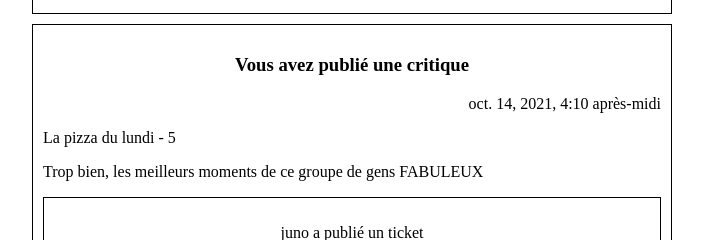
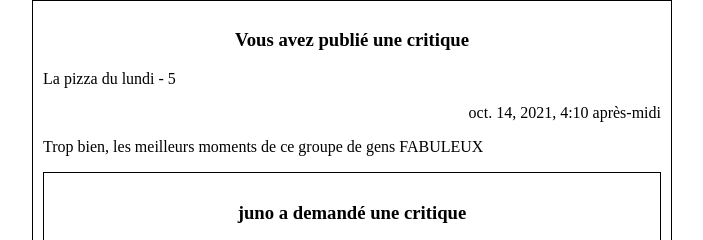
Before and after one commit to mjeammet/DAPY-P9_LITReview, a Django app: page /feed in a window 1280 px wide. Shown: the part 512-752 px from the top of the page, without its empty margins (288-991 px from the left). Run offline with Django 3.2, Linux system fonts and the light colour scheme; a user stored in the database is signed in; data comes from the database, SQL or seed files in the repository; both versions use the stored data as it was after the commit.

Commit message:
reviews uri and snippets buttons

```diff
--- a/LITReview/urls.py
+++ b/LITReview/urls.py
@@ -40,7 +40,7 @@ urlpatterns = [
     path('subscriptions/', reviews_webapp.views.SubscriptionPageView.as_view(), name='subscriptions'),
     path('posts/', reviews_webapp.views.PostsPageView.as_view(), name='posts'),
     path('ticket/<ticket_id>', reviews_webapp.views.TicketPageView.as_view(), name='ticket'),
-    path('review/<post_id>', reviews_webapp.views.PostPageView.as_view(), name='review'),
+    path('ticket/<ticket_id>/review/', reviews_webapp.views.ReviewPageView.as_view(), name='review'),
 ]
 
 if settings.DEBUG:
--- a/reviews_webapp/templates/reviews_webapp/feed.html
+++ b/reviews_webapp/templates/reviews_webapp/feed.html
@@ -4,11 +4,11 @@
 <h1>Bonjour, {{ user }} !</h1>
 <p>
     <button><a href="{% url 'ticket' ticket_id='new' %}">Demander une critique</a></button>
-    <button><a href="{% url 'review' post_id='new' %}">Créer une critique</a></button>
+    <button><a href="{% url 'review' ticket_id='new' %}">Créer une critique</a></button>
 </p>
 {% for post in posts %}
     {% if post.content_type == 'TICKET' %}
-        {% include 'reviews_webapp/includes/ticket_snippet.html' %}
+        {% include 'reviews_webapp/includes/ticket_snippet.html' with reviews_allowed=True %}
     {% elif post.content_type == "REVIEW" %}
         {% include 'reviews_webapp/includes/review_snippet.html' %}
     {% endif %}
--- a/reviews_webapp/templates/reviews_webapp/includes/review_snippet.html
+++ b/reviews_webapp/templates/reviews_webapp/includes/review_snippet.html
@@ -4,19 +4,18 @@
     {% else %}
         <h3>{{ post.user }} a publié une critique</h3>
     {% endif %}
+    <p style="text-align: left;">{{ post.headline }} - {{ post.rating }}</p>
     <p style="text-align: right;">{{ post.time_created }}</p>
-    <p style="text-align: left;">{{ post.headline }} - {{ post.rating }}</p>
     <p style="text-align: left;">{{ post.body }}</p>
 
-    <div class='post_box'>
-        {% if post.ticket.user == user %}
-            <p>Vous avez publié un ticket</p>
-        {% else %}
-            <p>{{ post.ticket.user }} a publié un ticket</p>
-        {% endif %}
-        <p style="text-align: right;">{{ post.ticket.time_created }}</p>
-        <p style="text-align: left;">{{ post.ticket.title }}</p>
-        <p style="text-align: left;">{{ post.ticket.description }}</p>
-        <img src="/media/{{ post.ticket.image }}" alt="{{ post.ticket.title }}" width="150px">
-    </div>
+    {% include 'reviews_webapp/includes/ticket_snippet.html' with post=post.ticket editable=False %}
+
+    {% if editable %}
+        <form action=""  method="post">
+            {% csrf_token %}
+            <button><a href="{% url 'review' ticket_id=post.ticket.id %}"></a>Modifier</button>
+            <button type="submit" name="post_id" value="{{ post.id }}" >Supprimer</button>
+            <!-- <input type="submit" value="{{post.id}}" name="" id="{{post.id}}"> -->
+        </form>
+    {% endif %}
 </div>
--- a/reviews_webapp/templates/reviews_webapp/includes/ticket_snippet.html
+++ b/reviews_webapp/templates/reviews_webapp/includes/ticket_snippet.html
@@ -1,15 +1,30 @@
 <div class='post_box'>
     {% if post.user == user %}
-        <h3>Vous avez publié un ticket</h3>
+        <h3>Vous avez demandé une critique</h3>
     {% else %}
-        <h3>{{ post.user }} a publié un ticket</h3>
+        <h3>{{ post.user }} a demandé une critique</h3>
     {% endif %}
-    <p style="text-align: right;">{{ post.time_created }}</p>
-    <p style="text-align: left;">{{ post.title }}</p>
-    <p style="text-align: left;">{{ post.description }}</p>
-    <img src="/media/{{ post.image }}" alt="{{ post.title }}" width="150px">
+    <div style="display: flex; width: 100%">
+        <img style="align-self: flex-start; padding: 20px;" src="/media/{{ post.image }}" alt="{{ post.title }}" width="200px">
+        <div style="width: 100%">
+            <p style="text-align: left;">{{ post.title }}</p>
+            <p style="text-align: right;">{{ post.time_created }}</p>
+            <p style="text-align: left;">{{ post.description }}</p>
+        </div>
+    </div>
+    {% if reviews_allowed %}
+        <!-- if has review and request.url = feed ? -->
+        <p>
+            <button href="{% url 'review' ticket_id=post.id %}">Créer une critique</button>
+        </p>
+    {% endif %}
+    {% if editable %}
     <!-- if has review and request.url = feed ? -->
-    <p>
-        <button>Créer une critique</button>
-    </p>
+    <form action=""  method="post">
+        {% csrf_token %}
+        <button><a href="{% url 'ticket' ticket_id=post.id %}">Modifier</a></button>
+        <button type="submit" name="post_id" value="{{ post.id }}" >Supprimer</button>
+        <!-- <input type="submit" value="{{post.id}}" name="" id="{{post.id}}"> -->
+    </form>
+{% endif %}
 </div>
--- a/reviews_webapp/templates/reviews_webapp/ticket.html
+++ b/reviews_webapp/templates/reviews_webapp/post_details.html
@@ -8,6 +8,7 @@
         <input type="submit">
     </form>
 </div>
+{% if review_form %}
     <div class="post_box">
         <form action="" method="post" enctype="multipart/form-data">
             {% csrf_token %}
@@ -15,4 +16,6 @@
             <input type="submit">
         </form>
     </div>
+{% endif %}
+
 {% endblock content %}
--- a/reviews_webapp/views.py
+++ b/reviews_webapp/views.py
@@ -91,7 +91,7 @@ class SubscriptionPageView(LoginRequiredMixin, View):
 
 class TicketPageView(LoginRequiredMixin, View):
     """A view to create or update tickets."""
-    template = 'reviews_webapp/ticket.html'
+    template = 'reviews_webapp/post_details.html'
 
     def get(self, request, ticket_id):
         if ticket_id == "new":
@@ -131,34 +131,37 @@ class TicketPageView(LoginRequiredMixin, View):
             return self.get(request, ticket_id)
 
 
-class PostPageView(LoginRequiredMixin, View):
+class ReviewPageView(LoginRequiredMixin, View):
     """A view to create or update tickets."""
-    template = 'reviews_webapp/ticket.html'
+    template = 'reviews_webapp/review_details.html'
 
-    def get(self, request, post_id):
-        if post_id == "new":
+    def get(self, request, ticket_id):
+        ticket = Ticket.objects.get(pk=ticket_id)
+        review = Review.objects.get(ticket__id=ticket_id)
+        if review == "new":
             context = {
                 'title': "Ecrire une critique",
-                'ticket_form': TicketForm(),
+                'ticket_id': ticket_id,
+                # 'ticket_form': TicketForm(instance = ticket),
                 'review_form': ReviewForm(),
             }
             return render(request, self.template, context)
         else:
-            review = Review.objects.get(pk=post_id)
             context = {
                 "title": "Modifier une critique",
-                'ticket_form': TicketForm(),
+                'ticket': ticket,
+                # 'ticket_form': TicketForm(instance = ticket),
                 'review_form': ReviewForm(
                     initial={
-                        'title': review.title,
-                        'description': review.description,
-                        'image': review.image,
+                        'title': review.headline,
+                        'description': review.body,
+                        # 'image': review.image,
                         })
             }
             return render(request, self.template, context)
 
-    def post(self, request, post_id):
-        if post_id == "new":
+    def post(self, request, ticked_id, review_id):
+        if review_id == "new":
             ticket_form = TicketForm(request.POST, request.FILES)
             review_form = ReviewForm(request.POST)
             if all(ticket_form.is_valid(), review_form.is_valid()):
@@ -169,12 +172,12 @@ class PostPageView(LoginRequiredMixin, View):
                 review.save()
                 return redirect('posts')
         else:
-            review = Review.objects.get(pk=post_id)
+            review = Review.objects.get(pk=review_id)
             form = ReviewForm(request.POST, request.FILES, instance = review)
             if form.is_valid():
                 review = form.save(commit=False)
                 review.save()
-            return self.get(request, post_id)
+            return self.get(request, review_id)
 
 def delete_post(request):
     id_to_delete = request.POST["post_id"]
```
Also changed, not shown: reviews_webapp/templates/reviews_webapp/my_posts.html (+4 -14 lines), reviews_webapp/templates/reviews_webapp/review_details.html (added, +29 -0 lines), db.sqlite3. Lines whose indentation alone changed are shown as unchanged.
